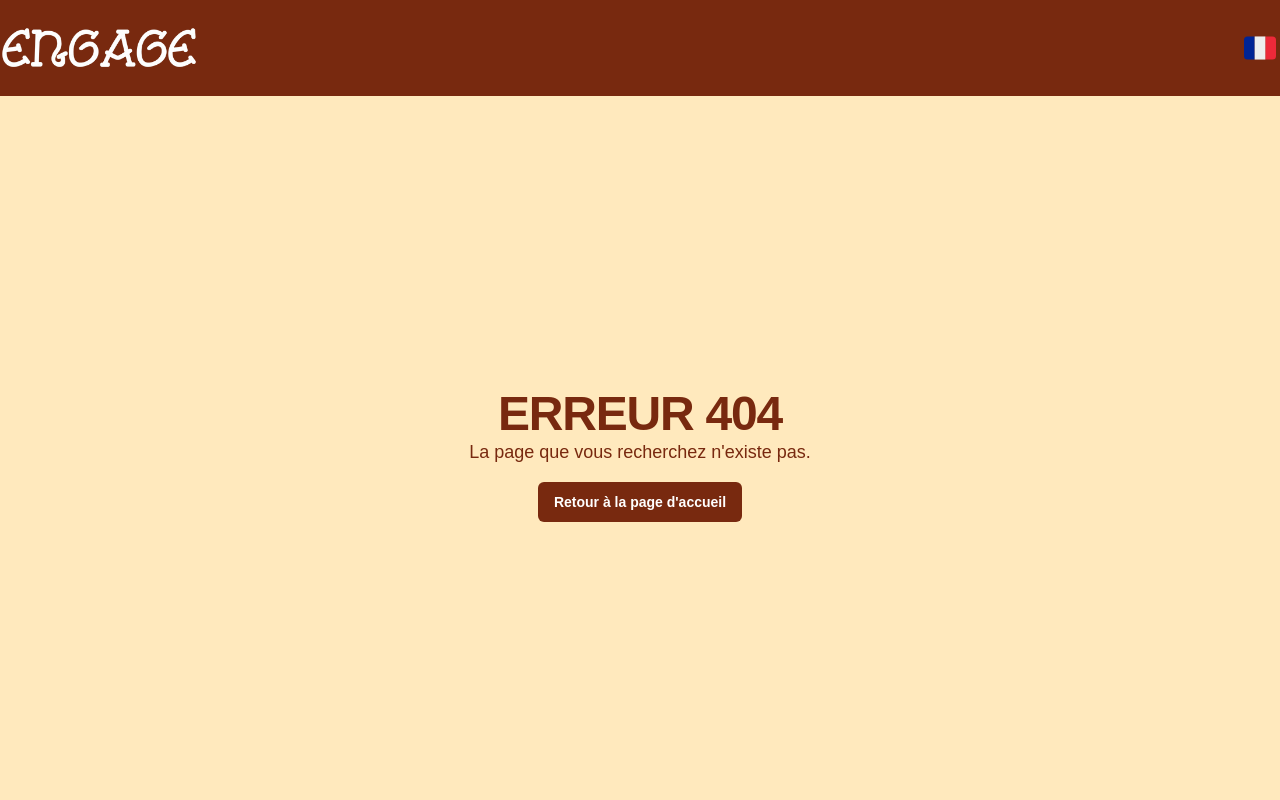
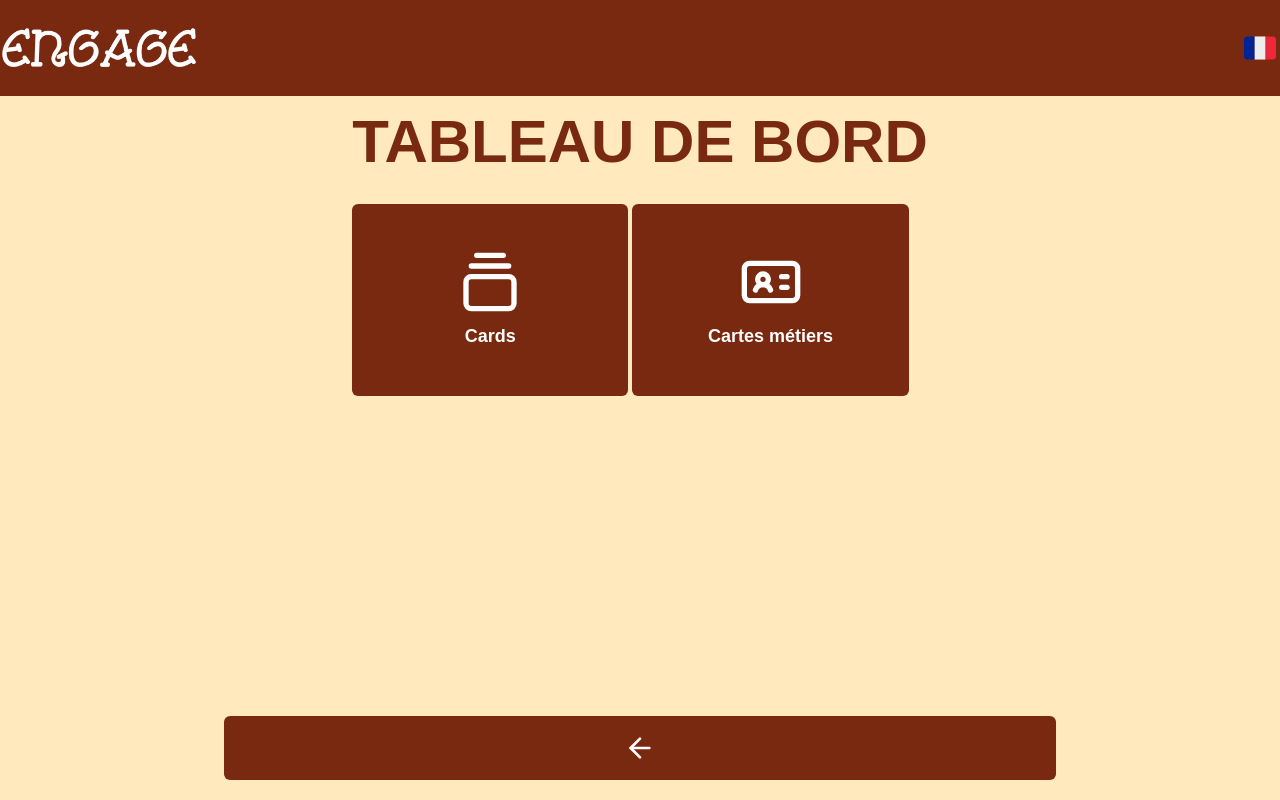
Before and after one commit to Engage-Boardgame/APP, a Next.js app: page /dashboard in a window 1280 px wide. Before the commit this address had no page. Built offline with nearby package versions, Linux system fonts and the light colour scheme; a web font is replaced by a local one.

Commit message:
:sparkles: Dashboard added

```diff
--- /dev/null
+++ b/app/dashboard/page.tsx
@@ -0,0 +1,50 @@
+"use client";
+
+import { ActionButtonCard } from "@/components/buttons/ActionButtonCard";
+import { Button } from "@/components/ui/button";
+import TypographieBigH1 from "@/components/ui/TypographieBigH1";
+import { ActionButtonType } from "@/types/ActionButtonType";
+import { ArrowLeft, GalleryVerticalEnd, IdCard } from "lucide-react";
+import { useRouter } from "next/navigation";
+import { useTranslation } from "react-i18next";
+
+export default function Dashboard() {
+    const { t } = useTranslation();
+    const router = useRouter();
+
+    const handleGoBack = () => {
+        router.back();
+    };
+
+    const actionButtons: ActionButtonType[] = [
+        {
+            text: t("Cards"),
+            action: () => {},
+            picto: <GalleryVerticalEnd style={{ width: "64px", height: "64px" }} />,
+        },
+        {
+            text: t("Job cards"),
+            action: () => {},
+            picto: <IdCard style={{ width: "64px", height: "64px" }} />,
+        },
+    ];
+
+    return (
+        <div className="flex-1 flex justify-center">
+            <div className="container flex flex-col items-center justify-between mt-2 sm:mt-4 mx-4">
+                <div>
+                    <TypographieBigH1>{t("Dashboard")}</TypographieBigH1>
+                    <div className="flex flex-row flex-wrap gap-1 mt-8">
+                        {actionButtons.map((actionButton, index) => (
+                            <ActionButtonCard key={index} className="w-[48%]" actionButton={actionButton} />
+                        ))}
+                    </div>
+                </div>
+
+                <Button className="w-5/6 sm:w-2/3 my-5 h-16" onClick={handleGoBack}>
+                    <ArrowLeft style={{width: "32px", height: "32px"}} />
+                </Button>
+            </div>
+        </div>
+    );
+}
--- a/app/page.tsx
+++ b/app/page.tsx
@@ -3,15 +3,18 @@
 import { ActionButton } from "@/components/buttons/ActionButton";
 import { CONNEXION_MODAL } from "@/components/Factory/ModalFactory";
 import { Button } from "@/components/ui/button";
+import TypographieBigH1 from "@/components/ui/TypographieBigH1";
 import TypographieP from "@/components/ui/TypographieP";
 import { setModal } from "@/features/appSlice";
 import { useAppDispatch } from "@/hooks/hooks";
 import { ActionButtonType } from "@/types/ActionButtonType";
 import { BookText, HomeIcon, Play } from "lucide-react";
+import { useRouter } from "next/navigation";
 import { useTranslation } from "react-i18next";
 
 export default function Home() {
     const { t } = useTranslation();
+    const router = useRouter();
 
     const onClickGameRules = () => {
         console.log("Game rules");
@@ -22,7 +25,7 @@ export default function Home() {
     };
 
     const onClickDashboard = () => {
-        console.log("Dashboard");
+        router.push("/dashboard");
     };
 
     const actionsButtons: ActionButtonType[] = [
@@ -42,9 +45,7 @@ export default function Home() {
             <div className="container flex flex-col items-center justify-between mt-2 sm:mt-4">
                 <div className="flex flex-col items-center">
                     <div className="flex flex-col items-center gap-8">
-                        <h1 className="font-black text-primary uppercase text-4xl sm:text-6xl text-center">
-                            {`${t("Welcome")} !`}
-                        </h1>
+                        <TypographieBigH1>{t("Welcome")} !</TypographieBigH1>
                         <TypographieP className="text-primary text-center mb-4">
                             {`${t("Engage is a platform that allows you to create and manage your own events.")}`}
                         </TypographieP>
--- a/components/buttons/ActionButton.tsx
+++ b/components/buttons/ActionButton.tsx
@@ -7,7 +7,7 @@ type ActionButtonProps = {
 
 export const ActionButton = ({ actionButton }: ActionButtonProps) => {
     return (
-        <Button className="w-full relative" onClick={actionButton.action}>
+        <Button className="w-full h-12 relative" onClick={actionButton.action}>
             <div className="w-4 h-4 absolute left-2">{actionButton.picto}</div>
             <span>{actionButton.text}</span>
         </Button>
--- /dev/null
+++ b/components/buttons/ActionButtonCard.tsx
@@ -0,0 +1,25 @@
+import { cn } from "@/lib/utils";
+import { ActionButtonType } from "@/types/ActionButtonType";
+import { Button } from "../ui/button";
+
+export type ActionButtonCardProps = {
+    actionButton: ActionButtonType;
+    className?: string;
+}
+
+export const ActionButtonCard = ({ actionButton, className }: ActionButtonCardProps) => {
+    return (
+      <Button
+        className={cn(
+          "w-full h-32 sm:h-48 flex flex-col items-center justify-center gap-2",
+          className
+        )}
+        onClick={actionButton.action}
+      >
+        <div className="flex items-center justify-center">
+          {actionButton.picto}
+        </div>
+        <span className="text-center text-lg text-wrap">{actionButton.text}</span> {/* Texte */}
+      </Button>
+    );
+  };
--- /dev/null
+++ b/components/ui/TypographieBigH1.tsx
@@ -0,0 +1,10 @@
+"use client";
+
+type TypographieBigH1Props = {
+    children: React.ReactNode;
+}
+
+export default function TypographieBigH1({ children }: TypographieBigH1Props) {
+
+    return <h1 className="font-black text-primary uppercase text-4xl sm:text-6xl text-center">{children}</h1>;
+}
--- a/lib/translations/en.json
+++ b/lib/translations/en.json
@@ -12,5 +12,6 @@
     "Game rules": "Game rules",
     "Start a game": "Start a game",
     "Dashboard": "Dashboard",
-    "Login": "Login"
+    "Login": "Login",
+    "Job cards": "Job cards"
 }
--- a/lib/translations/fr.json
+++ b/lib/translations/fr.json
@@ -12,5 +12,6 @@
     "Game rules": "Règles du jeu",
     "Start a game": "Commencer une partie",
     "Dashboard": "Tableau de bord",
-    "Login": "Se connecter"
+    "Login": "Se connecter",
+    "Job cards": "Cartes métiers"
 }
```
